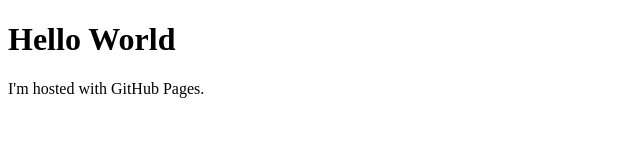
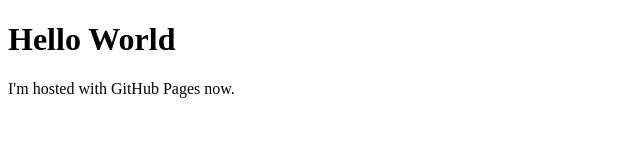
Before and after one commit to knightfury1/knightfury, a plain HTML site: page index.html in a window 1280 px wide. Shown: the full height of the page, 0-640 px from the left. Drawn offline with Linux system fonts and the light colour scheme.

Commit message:
Update index.html

```diff
--- a/index.html
+++ b/index.html
@@ -2,6 +2,6 @@
 <html>
 <body>
 <h1>Hello World</h1>
-<p>I'm hosted with GitHub Pages.</p>
+<p>I'm hosted with GitHub Pages now.</p>
 </body>
 </html>
```
